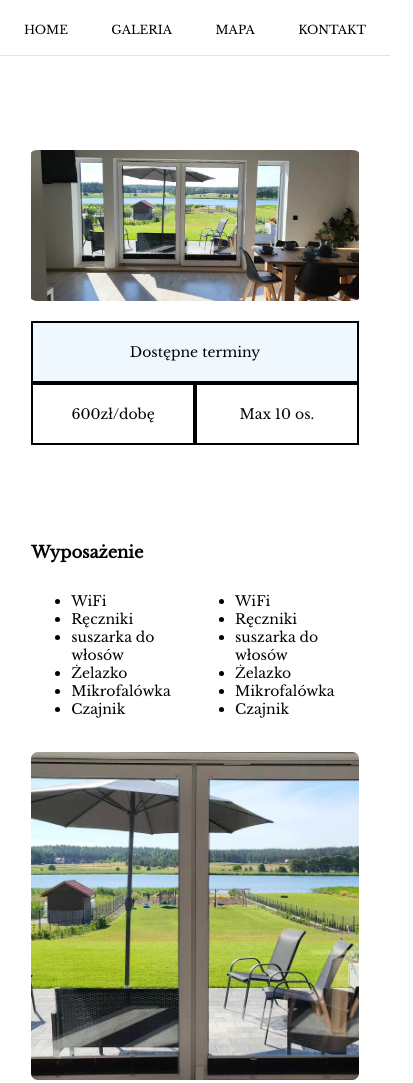
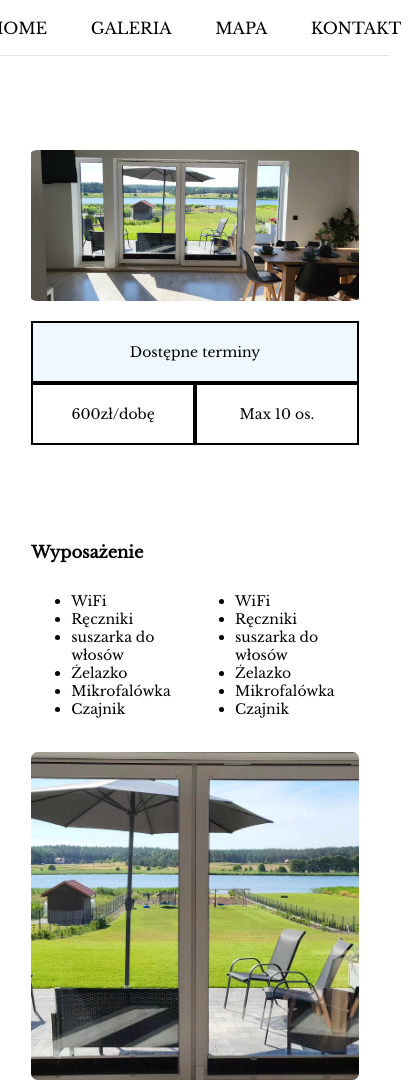
Before and after one commit to MariuszPGodlewski/Stezyca-domki, a plain HTML site: page index.html in a window 390 px wide. Shown: the top 1083 px of the page, 413 px wide, since content can reach past the window. Drawn offline with nearby package versions, Linux system fonts and the light colour scheme.

Commit message:
Update header.css

```diff
--- a/styles/header.css
+++ b/styles/header.css
@@ -29,7 +29,7 @@
     height: 90px;
 }
 
-@media screen and (max-width: 726px) {
+@media screen and (max-width: 768px) {
     #herb{
         display: none;
     }
@@ -37,7 +37,4 @@
         column-gap: 5%;
         position:absolute
     }
-    .p-header{
-        font-size: 12px;
-    }
   }
```
